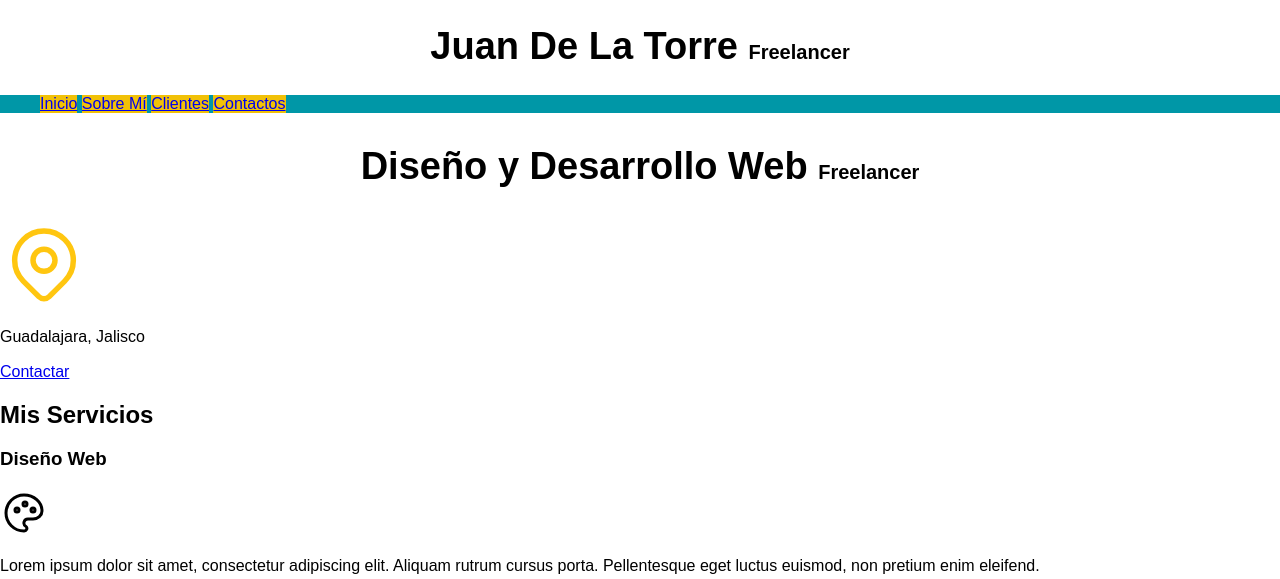
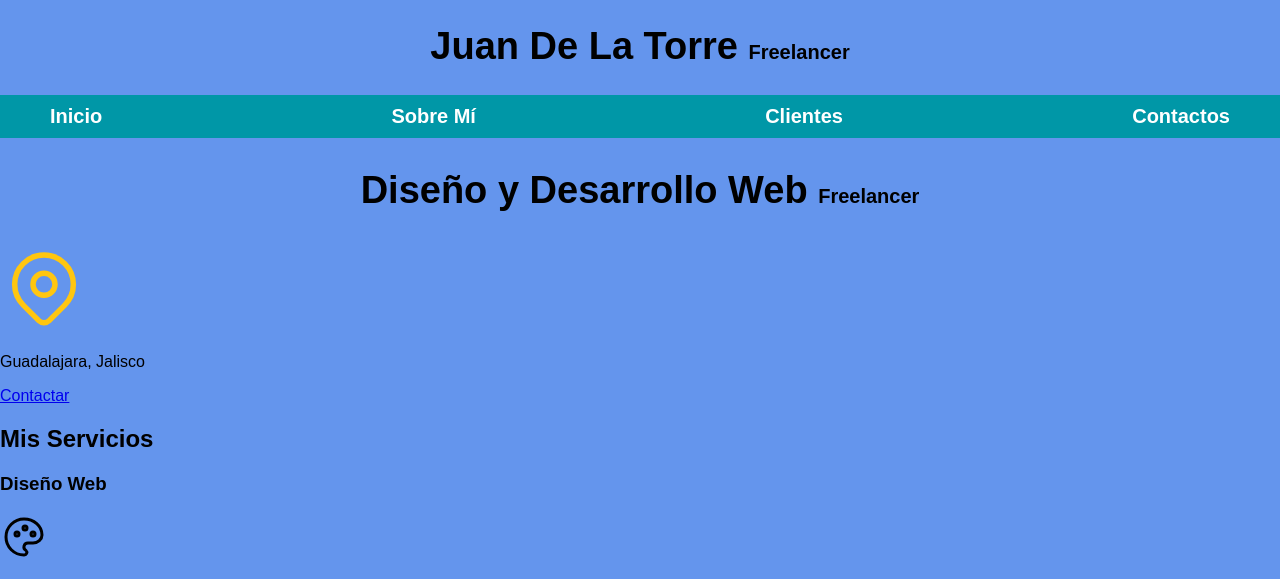
Before and after one commit to Jorgealza9206/HTML-CSS-Javascript-y-MySQL, a plain HTML site: page freelancer_inicio/freelancer_inicio/index.html in a window 1280 px wide. Shown: the top 579 px of the page. Drawn offline with Linux system fonts and the light colour scheme.

Commit message:
Video 35

```diff
--- a/freelancer_inicio/freelancer_inicio/css/styles.css
+++ b/freelancer_inicio/freelancer_inicio/css/styles.css
@@ -32,10 +32,36 @@ body{
 }
 
 .navegacion-principal {
-
+    display: flex;
+    flex-direction:row;
+    justify-content: space-between;
 }
 
 .navegacion-principal a {
+    color: var(--blanco);
+    text-decoration: none;
+    font-size: 2rem;
+    font-weight: 700;
+    padding: 1rem;
+}
+
+.navegacion-principal a:hover {
     background-color: var(--primario);
-    display: inline-block;
+    color: var(--oscuro)
 }
+
+.navegacion-principal a:focus {
+    color: red;
+}
+
+@media (min-width: 480px ){
+    body {
+        background-color: blue;
+    }
+}
+
+@media (min-width: 768px){
+    body{
+        background-color: cornflowerblue;
+    }
+}
```
